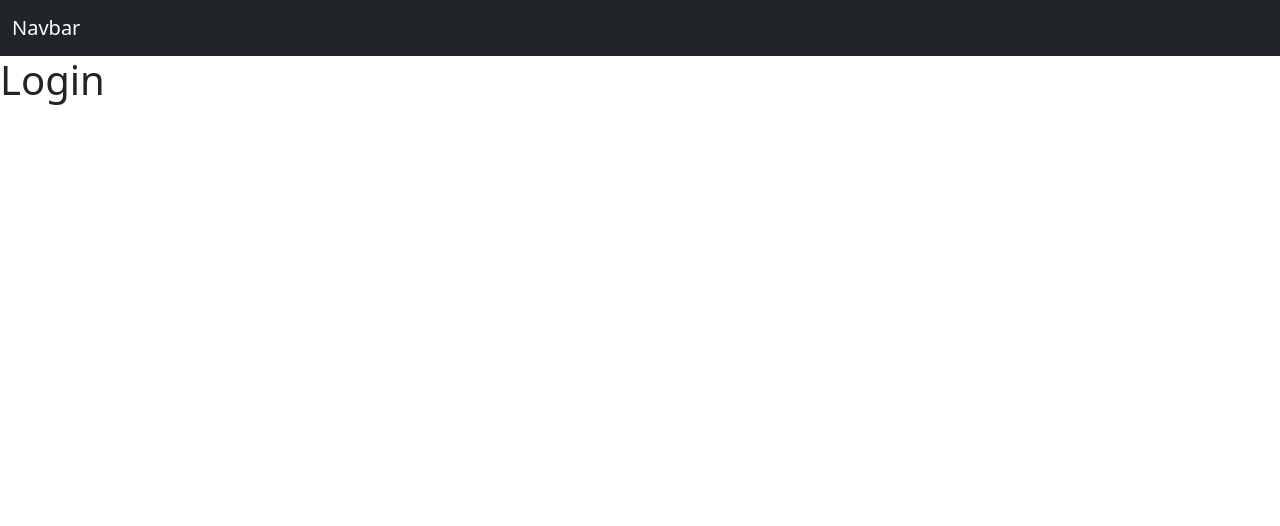
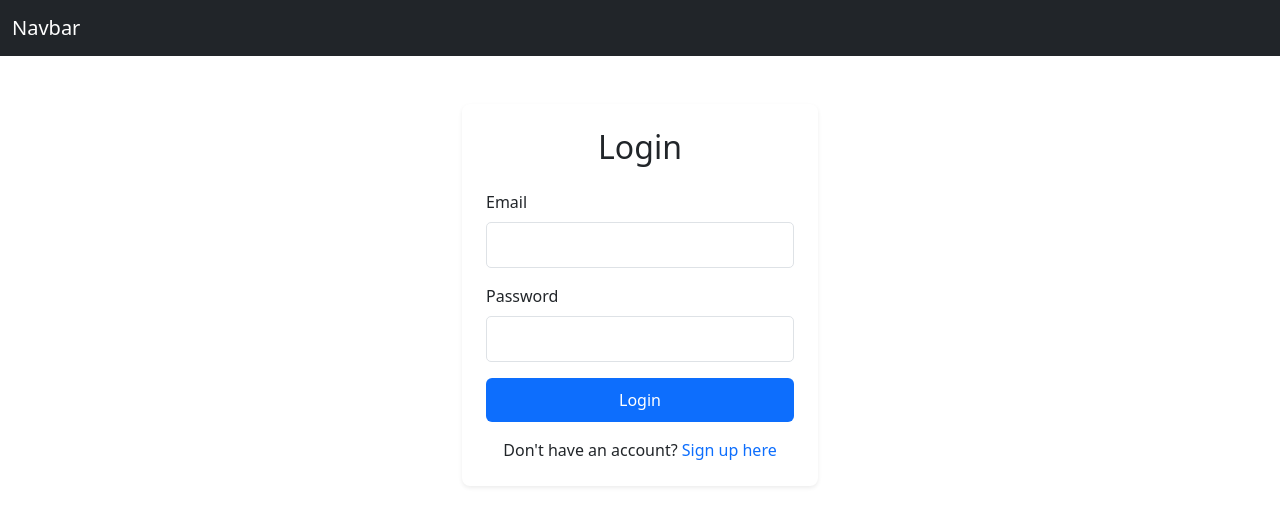
Before and after one commit to Amit-23/Appointment-Booking-System, a React (Vite) app in the folder frontend/appointmentHub_frontend/: page /login in a window 1280 px wide. Shown: the top 526 px of the page. Built offline with nearby package versions, Linux system fonts and the light colour scheme.

Commit message:
Added login

```diff
--- a/frontend/appointmentHub_frontend/src/components/Login/Login.jsx
+++ b/frontend/appointmentHub_frontend/src/components/Login/Login.jsx
@@ -1,14 +1,127 @@
-import React from 'react'
+import React, { useState } from 'react';
+import { Link, useNavigate } from 'react-router-dom';
+import { toast, ToastContainer } from 'react-toastify';
+import 'react-toastify/dist/ReactToastify.css';
+import axios from 'axios';
 import Header1 from '../Header1/Header1';
 
 const Login = () => {
+  const [formData, setFormData] = useState({
+    email: '',
+    password: ''
+  });
+  const [loading, setLoading] = useState(false);
+  const navigate = useNavigate();
+
+  const handleChange = (e) => {
+    const { name, value } = e.target;
+    setFormData(prev => ({
+      ...prev,
+      [name]: value
+    }));
+  };
+
+  const handleSubmit = async (e) => {
+    e.preventDefault();
+    setLoading(true);
+
+    try {
+      // Replace with your actual login endpoint
+      const response = await axios.post('http://127.0.0.1:8000/api/login/', formData);
+
+      if (response.data.success) {
+        toast.success('Login successful!');
+        // Handle successful login (store token, redirect, etc.)
+        setTimeout(() => navigate('/dashboard'), 1500);
+      }
+    } catch (error) {
+      toast.error(error.response?.data?.message || 'Login failed');
+    } finally {
+      setLoading(false);
+    }
+  };
+
   return (
-    <div>
+    <>
       <Header1 />
-        <h1>Login</h1>
+      <ToastContainer />
+      <div className="container">
+        <div className="row justify-content-center mt-5">
+          <div className="col-md-6 col-lg-4">
+            <div className="card shadow-sm">
+              <div className="card-body p-4">
+                <h2 className="text-center mb-4">Login</h2>
+                <form onSubmit={handleSubmit}>
+                  <div className="mb-3">
+                    <label htmlFor="email" className="form-label">Email</label>
+                    <input
+                      type="email"
+                      className="form-control"
+                      id="email"
+                      name="email"
+                      value={formData.email}
+                      onChange={handleChange}
+                      required
+                    />
+                  </div>
+                  <div className="mb-3">
+                    <label htmlFor="password" className="form-label">Password</label>
+                    <input
+                      type="password"
+                      className="form-control"
+                      id="password"
+                      name="password"
+                      value={formData.password}
+                      onChange={handleChange}
+                      required
+                    />
+                  </div>
+                  <button
+                    type="submit"
+                    className="btn btn-primary w-100 mb-3"
+                    disabled={loading}
+                  >
+                    {loading ? 'Logging in...' : 'Login'}
+                  </button>
+                  <div className="text-center">
+                    <p className="mb-0">
+                      Don't have an account?{' '}
+                      <Link to="/" className="text-decoration-none">
+                        Sign up here
+                      </Link>
+                    </p>
+                  </div>
+                </form>
+              </div>
+            </div>
+          </div>
+        </div>
+      </div>
 
-    </div>
-  )
-}
+      <style jsx>{`
+        .card {
+          border-radius: 8px;
+          border: none;
+        }
+        .btn-primary {
+          background-color: #0d6efd;
+          border: none;
+          padding: 10px;
+          font-weight: 500;
+        }
+        .btn-primary:hover {
+          background-color: #0b5ed7;
+        }
+        .form-control {
+          padding: 10px;
+          border-radius: 5px;
+        }
+        .form-control:focus {
+          box-shadow: 0 0 0 0.25rem rgba(13, 110, 253, 0.25);
+        }
+      `}</style>
+    </>
+  );
+};
 
-export default Login
+export default Login;
```
